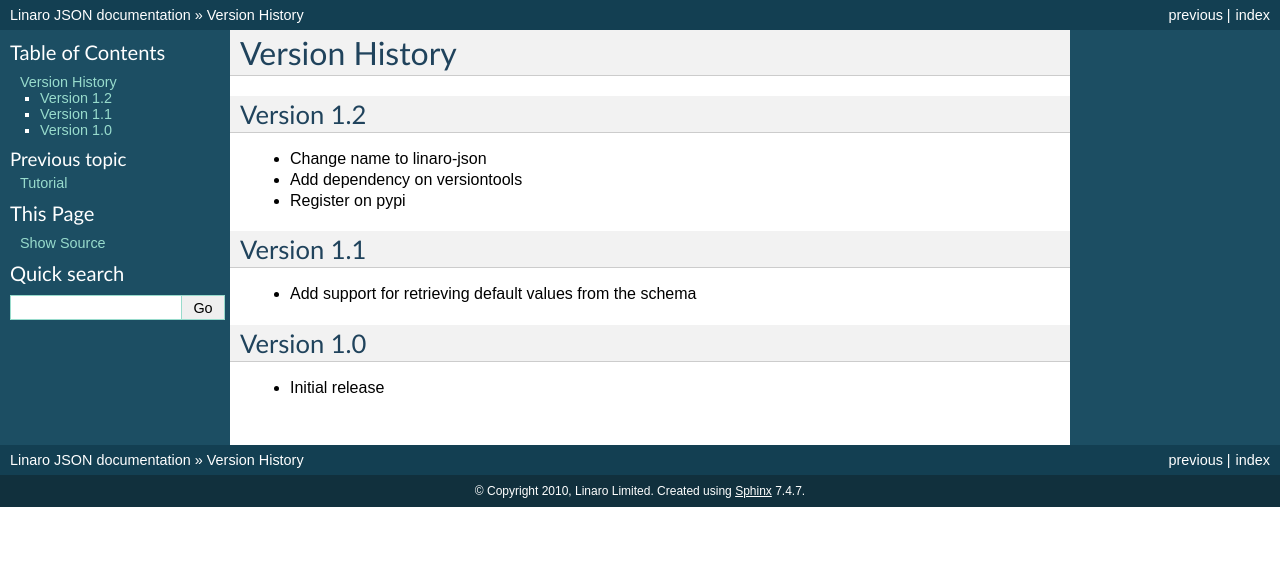
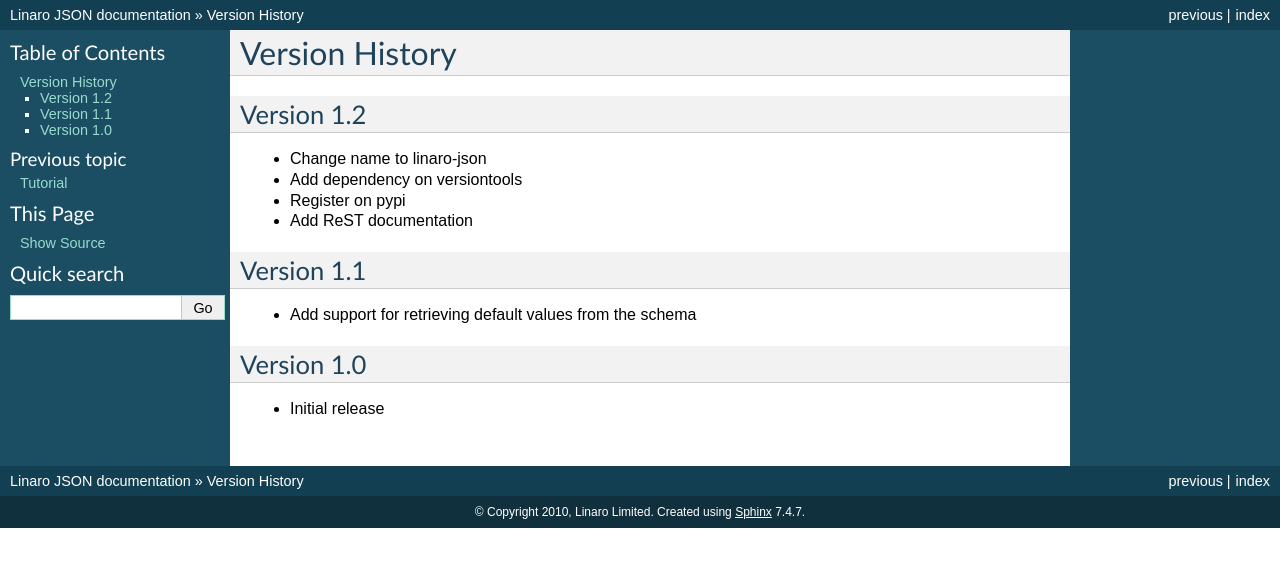
Before and after one commit to zyga/json-schema-validator, a Sphinx documentation site: the page built from doc/changes.rst, in a window 1280 px wide. Shown: the top 567 px of the page. Built offline with Sphinx 7.4.7, drawn with Linux system fonts in a browser that asks for light colours; the version number could not be read and is left out.

Commit message:
Note that 1.2 adds documentation

```diff
--- a/doc/changes.rst
+++ b/doc/changes.rst
@@ -7,6 +7,7 @@ Version 1.2
 * Change name to linaro-json
 * Add dependency on versiontools
 * Register on pypi
+* Add ReST documentation
 
 
 Version 1.1
```
